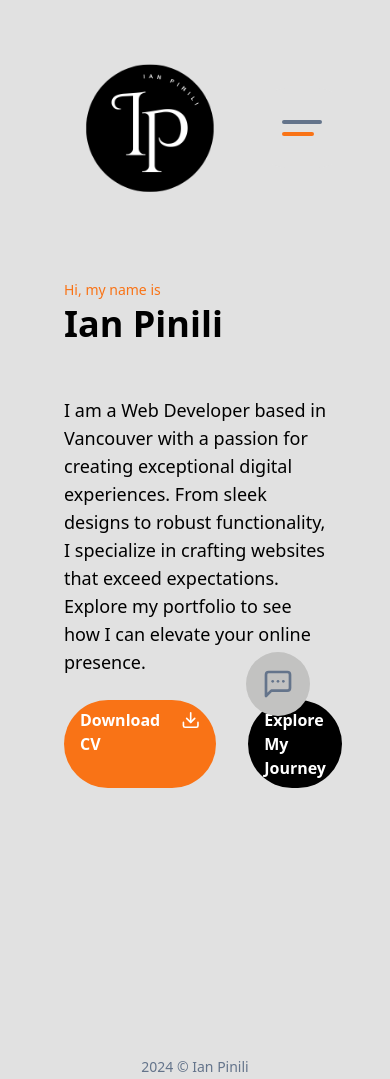
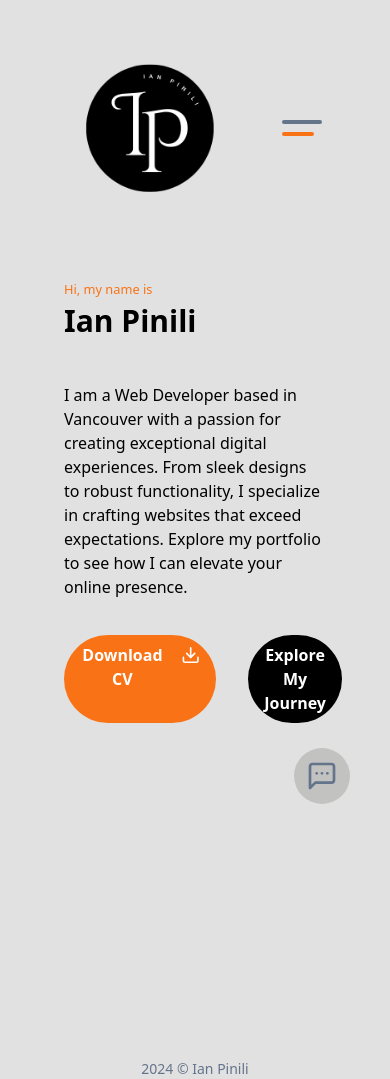
Before and after one commit to gianpinili/my-portfolio, a React (Vite) app: page / in a window 390 px wide. Built offline with nearby package versions, Linux system fonts and the light colour scheme.

Commit message:
add animations, add contact button, edit sizing

```diff
--- a/src/components/About.tsx
+++ b/src/components/About.tsx
@@ -1,5 +1,12 @@
+import FloatingContact from "./FloatingContact";
+
 function About() {
-  return <div>About</div>;
+  return (
+    <div>
+      <p>About</p>
+      <FloatingContact />
+    </div>
+  );
 }
 
 export default About;
--- a/src/components/Contacts.tsx
+++ b/src/components/Contacts.tsx
@@ -1,6 +1,6 @@
 function Contacts() {
   return (
-    <div className="my-0 mx-16 md:my-[-2rem]  md:mx-12 md:px-[6rem] mb-[5vh] md:mb-[10vh] lg:my-[-2rem] lg:mb-[8vh] lg:px-[8rem] xl:px-[10rem] xl:my-[-3rem] xl:mb-[7vh] 2xl:px-[18rem]">
+    <div className="my-0 mx-16 md:my-[-2rem]  md:mx-12 md:px-[6rem] mb-[5vh] md:mb-[10vh] lg:my-[-2rem] lg:mb-[8vh] lg:px-[8rem] xl:px-[10rem] xl:my-[-3rem] xl:mb-[7vh] 2xl:px-[18rem] fade-in">
       <h1 className="text-5xl font-bold text-center mb-8 lg:text-[3.5rem] lg:mb-10 xl:text-[4rem] xl:mb-16">
         Connect with me
       </h1>
--- /dev/null
+++ b/src/components/FloatingContact.tsx
@@ -0,0 +1,16 @@
+import { Link } from "react-router-dom";
+import { MessageSquareMore } from "lucide-react";
+
+function FloatingContact() {
+  return (
+    <div className="fixed bottom-10 right-10">
+      <div className="flex justify-center items-center bg-[#c2c2c1] p-[1rem] rounded-full w-[3.5rem] h-[3.5rem]">
+        <Link to={"/contacts"}>
+          <MessageSquareMore className="w-[2rem] h-[2rem] text-active hover:text-[#494545] duration-200 cursor-pointer hover:animate-pulse hover:w-[2.25rem] hover:h-[2.25rem]" />
+        </Link>
+      </div>
+    </div>
+  );
+}
+
+export default FloatingContact;
--- a/src/components/FloatingNav.tsx
+++ b/src/components/FloatingNav.tsx
@@ -3,7 +3,7 @@ import { Linkedin, Github, Mail, Paperclip } from "lucide-react";
 function FloatingNav() {
   return (
     <>
-      <div className=" fixed flex-col top-[35%] left-0 hidden lg:block">
+      <div className="floating-nav-enter fixed flex-col top-[35%] left-0 hidden lg:block">
         <ul>
           <li className="w-[160px] h-[60px] flex justify-between items-center bg-[#008ddf] ml-[-100px] hover:ml-[0px] duration-300">
             <a
--- a/src/components/Footer.tsx
+++ b/src/components/Footer.tsx
@@ -1,6 +1,6 @@
 function Footer() {
   return (
-    <div className="text-center">
+    <div className="text-center fade-in-bottom">
       <p className="text-sm text-active">2024 © Ian Pinili</p>
     </div>
   );
--- a/src/components/Home.tsx
+++ b/src/components/Home.tsx
@@ -1,6 +1,7 @@
 import { useEffect, useState, useMemo } from "react";
 import { Link } from "react-router-dom";
-import { Download, MessageSquareMore } from "lucide-react";
+import { Download } from "lucide-react";
+import FloatingContact from "./FloatingContact";
 
 function Home() {
   const [text, setText] = useState("");
@@ -27,17 +28,17 @@ function Home() {
 
   return (
     <>
-      <div className="flex flex-col items-start mx-16 md:mx-12 md:px-[6rem] xl:mx-auto xl:px-[20rem] my-12 mb-[30vh]">
-        <p className="text-sm text-primary md:text-base xl:text-xl">
+      <div className="flex flex-col items-start mx-16 md:mx-12 md:px-[6rem] xl:mx-auto xl:px-[18rem] 2xl:px-[22rem] my-12 mb-[20rem] fade-in">
+        <p className="text-[.8rem] text-primary md:text-base xl:text-xl">
           Hi, my name is
         </p>
-        <p className="text-4xl my-1 font-bold md:text-5xl xl:text-7xl">
+        <p className="text-3xl mt-1 mb-0 md:my-2 font-bold md:text-5xl xl:text-7xl">
           Ian Pinili
         </p>
-        <p className="text-4xl text-[#494545] font-bold md:text-5xl xl:text-7xl">
+        <p className="text-3xl text-[#494545] font-bold md:text-5xl xl:text-7xl">
           {text}&nbsp;
         </p>
-        <p className="text-lg my-2  md:mx-0 xl:text-xl">
+        <p className="text-[1rem] mb-5 mt-2 md:my-2  md:mx-0 xl:text-xl">
           I am a Web Developer based in Vancouver with a passion for creating
           exceptional digital experiences. From sleek designs to robust
           functionality, I specialize in crafting websites that exceed
@@ -48,24 +49,20 @@ function Home() {
           <a
             href="../../public/ian-pinili-resume.pdf"
             download="ian-pinili-resume.pdf"
-            className="bg-primary hover:bg-[#494545] text-white font-bold py-2 px-4 rounded-full md:py-4 md:px-6 duration-200 flex gap-4"
+            className="bg-primary hover:bg-[#494545] text-white font-bold py-2 px-4 text-center rounded-full md:py-4 md:px-6 duration-200 flex gap-4"
           >
             Download CV
             <Download className="hover:animate-bounce" />
           </a>
           <Link
             to="/about"
-            className="bg-[black] hover:bg-[#494545] text-white font-bold py-2 px-4 rounded-full md:py-4 md:px-6 duration-200"
+            className="bg-[black] hover:bg-[#494545] text-white font-bold py-2 px-4 text-center rounded-full md:py-4 md:px-6 duration-200"
           >
             Explore My Journey
           </Link>
         </div>
       </div>
-      <div className="flex justify-center absolute right-20 bottom-32 items-center bg-[#c2c2c1] p-[1rem] rounded-full">
-        <Link to={"/contacts"}>
-          <MessageSquareMore className="w-[2rem] h-[2rem] text-active hover:text-[#494545] duration-200 cursor-pointer hover:animate-pulse hover:w-[2.25rem] hover:h-[2.25rem]" />
-        </Link>
-      </div>
+      <FloatingContact />
     </>
   );
 }
--- a/src/components/Nav.tsx
+++ b/src/components/Nav.tsx
@@ -22,7 +22,6 @@ function Nav() {
     <>
       <nav className="flex justify-between mb-4 mt-6 mx-12 xl:mx-24 ">
         <div className="flex items-center">
-          {/* <p className="text-5xl font-bold">Ian Pinili</p> */}
           <img src={Logo} alt="Logo" className="w-52 h-52" />
         </div>
         <div className="flex my-3 items-center">
--- a/src/components/Projects.tsx
+++ b/src/components/Projects.tsx
@@ -1,8 +1,12 @@
+import FloatingContact from "./FloatingContact";
 
 function Projects() {
   return (
-    <div>Projects</div>
-  )
+    <div>
+      <h1>Projects</h1>
+      <FloatingContact />
+    </div>
+  );
 }
 
-export default Projects
+export default Projects;
--- a/src/index.css
+++ b/src/index.css
@@ -23,3 +23,46 @@ body {
     transform: translateX(0);
   }
 }
+
+@keyframes fadeInTopDown {
+  from {
+    opacity: 0;
+    transform: translateY(-30px);
+  }
+  to {
+    opacity: 1;
+    transform: translateY(0);
+  }
+}
+
+.fade-in {
+  animation: fadeInTopDown 1s ease-in-out forwards;
+}
+
+@keyframes fadeInFooter {
+  from {
+    opacity: 0;
+    transform: translateX(-30px);
+  }
+  to {
+    opacity: 1;
+    transform: translateY(0);
+  }
+}
+
+.fade-in-bottom {
+  animation: fadeInFooter 1s ease-in-out forwards;
+}
+
+@keyframes floatingNavEnter {
+  from {
+    transform: translateX(-100%);
+  }
+  to {
+    transform: translateX(0);
+  }
+}
+
+.floating-nav-enter {
+  animation: floatingNavEnter 1s ease-in-out forwards;
+}
```
